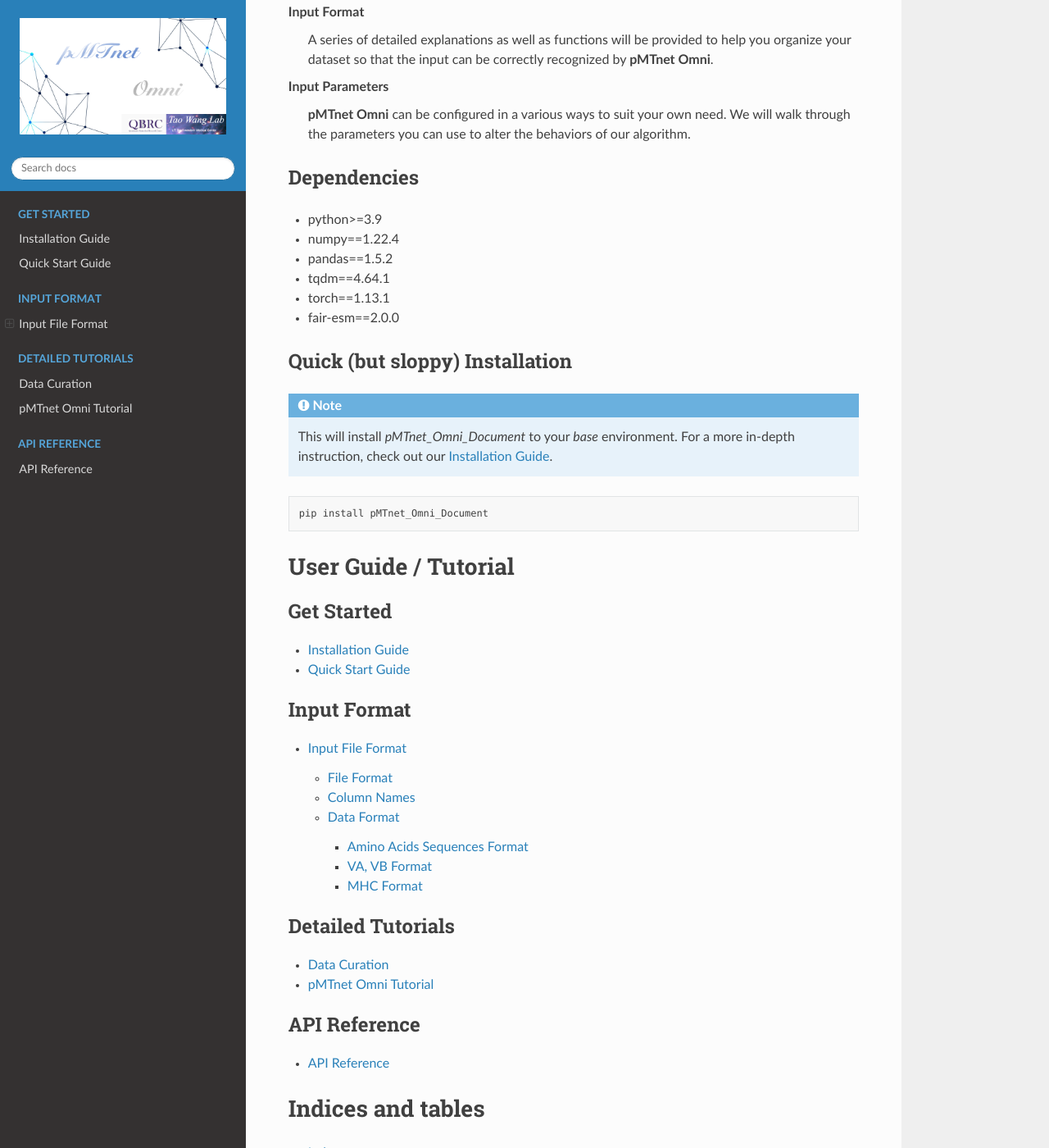
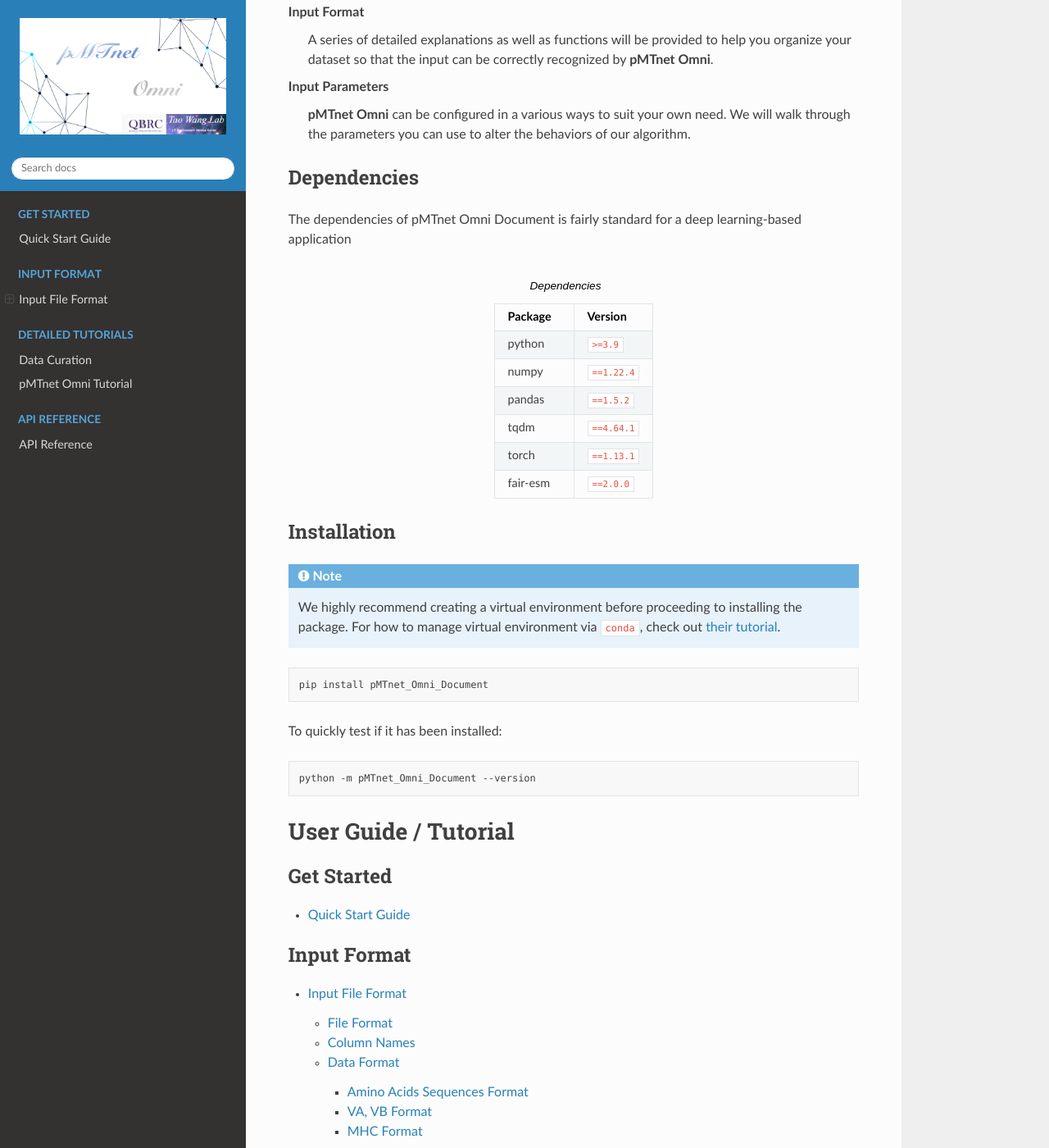
Before and after one commit to Yuqiu-Yang/pMTnet_Omni_Document, a Sphinx documentation site: the page built from docs/source/index.rst, in a window 1280 px wide and 1400 px high, scrolled down 1226 px. Shown: the whole window at 82% size. Built offline with Sphinx 7.4.7 and the Read the Docs theme 2.0.0, drawn with Linux system fonts in a browser that asks for light colours.

```diff
--- a/docs/source/conf.py
+++ b/docs/source/conf.py
@@ -22,7 +22,7 @@
 author = 'Yi Han, Yuqiu Yang, Tao Wang'
 
 # The full version, including alpha/beta/rc tags
-release = '0.0.9'
+release = '0.0.11'
 
 
 # -- General configuration ---------------------------------------------------
--- a/docs/source/index.rst
+++ b/docs/source/index.rst
@@ -40,24 +40,46 @@
 Dependencies
 --------------
 
-* python>=3.9
-* numpy==1.22.4
-* pandas==1.5.2
-* tqdm==4.64.1
-* torch==1.13.1
-* fair-esm==2.0.0
+The dependencies of pMTnet Omni Document is fairly standard for a deep learning-based application
 
-Quick (but sloppy) Installation
+.. list-table:: Dependencies
+  :widths: 50 50
+  :align: center
+  :header-rows: 1
+
+  * - Package
+    - Version
+  * - python
+    - ``>=3.9``
+  * - numpy
+    - ``==1.22.4``
+  * - pandas
+    - ``==1.5.2``
+  * - tqdm
+    - ``==4.64.1``
+  * - torch
+    - ``==1.13.1``
+  * - fair-esm
+    - ``==2.0.0``
+
+Installation
 --------------------------------
 
 .. note::
-   This will install *pMTnet_Omni_Document* to your `base` environment.
-   For a more in-depth instruction, check out our :doc:`installation_guide`.
+   We highly recommend creating a virtual environment before
+   proceeding to installing the package. For how to manage virtual
+   environment via ``conda``, check out
+   `their tutorial <https://conda.io/projects/conda/en/latest/user-guide/tasks/manage-environments.html#>`_.
 
 .. code:: bash
 
    pip install pMTnet_Omni_Document
 
+To quickly test if it has been installed:
+
+.. code:: bash
+
+  python -m pMTnet_Omni_Document --version
 
 User Guide / Tutorial
 =====================
@@ -65,7 +87,6 @@
    :maxdepth: 1
    :caption: Get Started
 
-   installation_guide
    quick_start
 
 .. toctree::
--- a/pMTnet_Omni_Document/__init__.py
+++ b/pMTnet_Omni_Document/__init__.py
@@ -6,10 +6,12 @@
 
 import os
 
-__version__ = "0.0.9"
+__version__ = "0.0.11"
 __author__ = "Yi Han, Yuqiu Yang, Tao Wang"
 
 # location would be pMTnet_Omni_Document/pMTnet_Omni_Document
 location = os.path.dirname(os.path.realpath(__file__))
 
 validation_data_path = os.path.join(location, "validation_data")
+
+from pMTnet_Omni_Document.data_curation import read_file
--- a/setup.py
+++ b/setup.py
@@ -5,7 +5,7 @@
 import distutils.cmd
 
 
-VERSION = "0.0.9"
+VERSION = "0.0.11"
 
 class PypiCommand(distutils.cmd.Command):
 
```
Also changed, not shown: docs/source/installation_guide.rst (deleted, +0 -61 lines), docs/source/quick_start.rst (+0 -7 lines), 4 other files.
